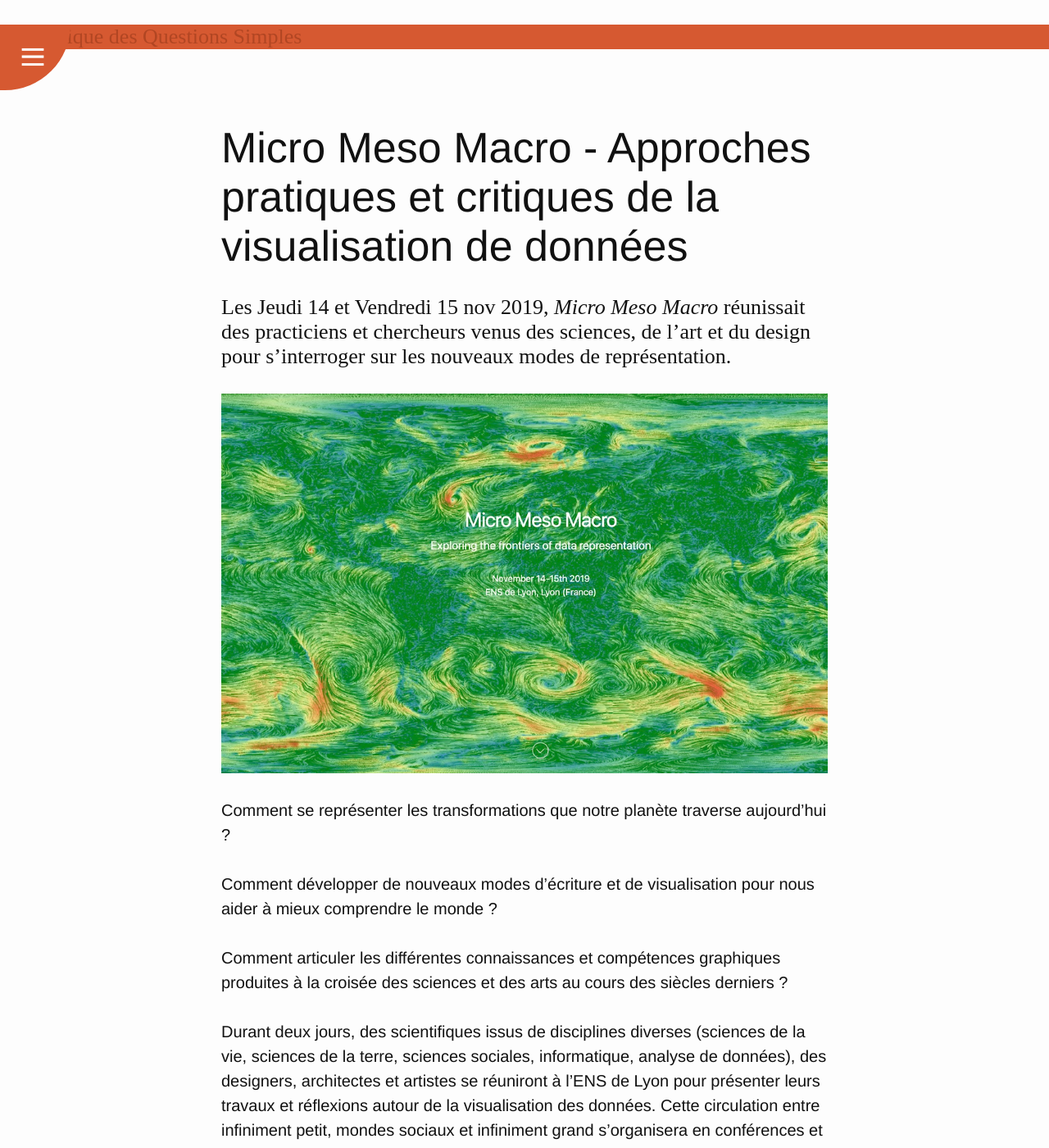
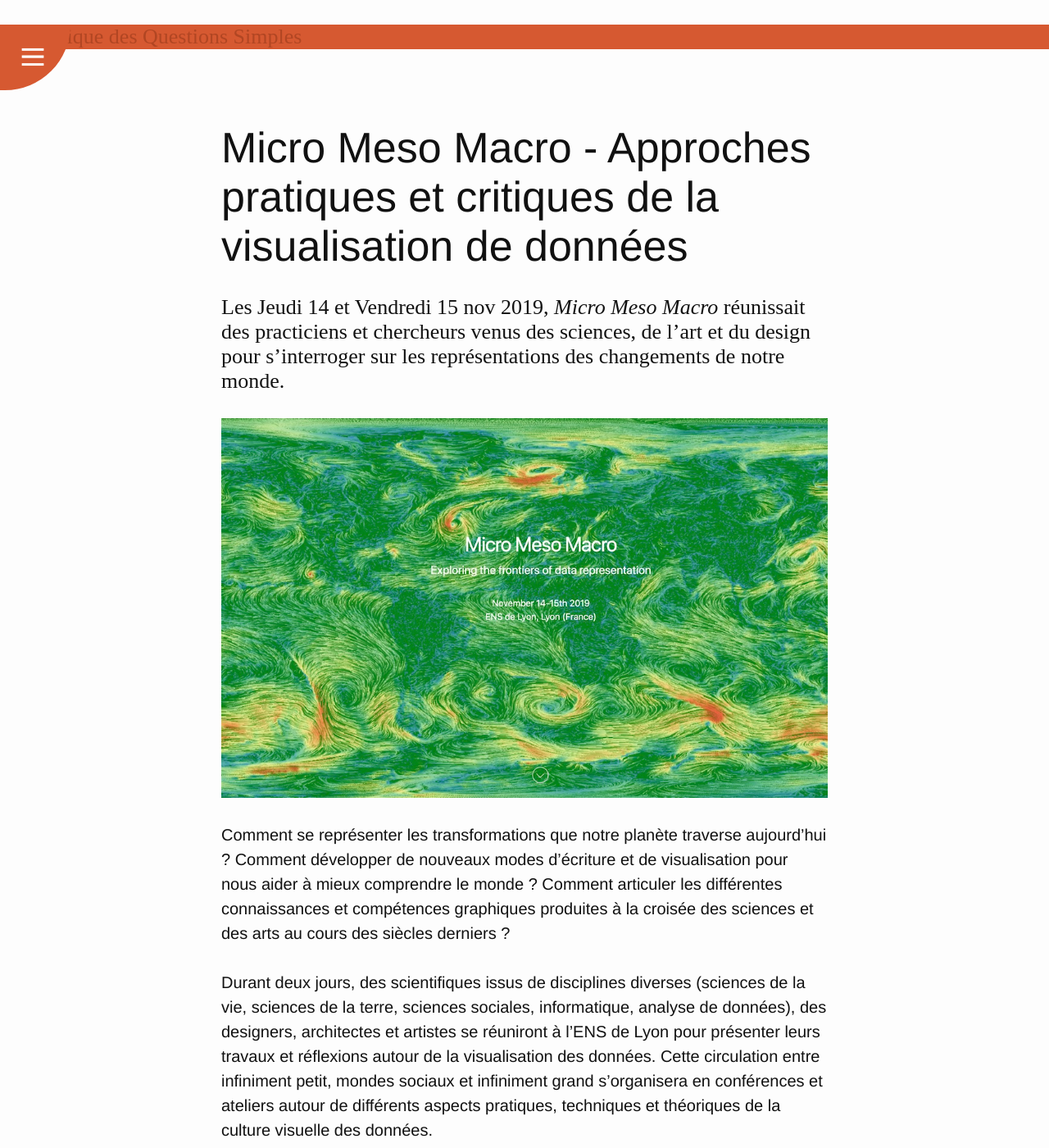
Before and after one commit to clemsos/simple-question.org, a Jekyll site: the page built from _posts/2019-11-21-micromesomacro.md, in a window 1280 px wide and 1400 px high. Shown: the whole window at 82% size. Built offline with Jekyll 4.4.1, drawn with Linux system fonts in a browser that asks for light colours; some of the changed lines change nothing that is shown; some of the changed text lies outside the part shown.

Commit message:
improve micro meso macro

```diff
--- a/_posts/2019-11-21-micromesomacro.md
+++ b/_posts/2019-11-21-micromesomacro.md
@@ -6,19 +6,13 @@ img: "/uploads/micromesomacro2019.jpg"
 layout: post
 ---
 
-### Les Jeudi 14 et Vendredi 15 nov 2019, *Micro Meso Macro* réunissait des practiciens et chercheurs venus des sciences, de l'art et du design pour s'interroger sur les nouveaux modes de représentation.
+### Les Jeudi 14 et Vendredi 15 nov 2019, *Micro Meso Macro* réunissait des practiciens et chercheurs venus des sciences, de l'art et du design pour s'interroger sur les représentations des changements de notre monde.
 
 ![](/uploads/micromesomacro2019.jpg)
 
-Comment se représenter les transformations que notre planète traverse aujourd’hui ?
-
-Comment développer de nouveaux modes d’écriture et de visualisation pour nous aider à mieux comprendre le monde ?
-
-Comment articuler les différentes connaissances et compétences graphiques produites à la croisée des sciences et des arts au cours des siècles derniers ?
+Comment se représenter les transformations que notre planète traverse aujourd’hui ? Comment développer de nouveaux modes d’écriture et de visualisation pour nous aider à mieux comprendre le monde ? Comment articuler les différentes connaissances et compétences graphiques produites à la croisée des sciences et des arts au cours des siècles derniers ?
 
 Durant deux jours, des scientifiques issus de disciplines diverses (sciences de la vie, sciences de la terre, sciences sociales, informatique, analyse de données), des designers, architectes et artistes se réuniront à l’ENS de Lyon pour présenter leurs travaux et réflexions autour de la visualisation des données. Cette circulation entre infiniment petit, mondes sociaux et infiniment grand s’organisera en conférences et ateliers autour de différents aspects pratiques, techniques et théoriques de la culture visuelle des données.
-
-Les deux jours de rencontres sont ouverts à tous les publics, y compris aux étudiants en-dehors de l’ENS de Lyon.
 
 ---
 
@@ -30,6 +24,5 @@ Micro Meso Macro is a two-days event that gathers scientists from multiple disci
 
 As its name suggests, Micro Meso Macro investigates the multiple scales of life. Time, geography, networks, relationships, quantities … : they come in all sizes and shapes. This event provides an account of works and reflections that have used data to visually explore different dimensions of reality. We believe that our goal in discussing visualisation should not be to seek an unified approach to writing, but to support a diverse set of possibilities, tools and authoring styles. The visual grammar of data still in the making. Important explorations still to be conducted in the domain of representation to invent new mental models, develop new tools, create new ways of observing. We hope this event will provide a space to discuss them.
 
----
 
-Voir le [site de l'évènement]("http://micromesomacro.com").
+Pour plus d'infos, voir le [site de l'évènement]("http://micromesomacro.com").
```
